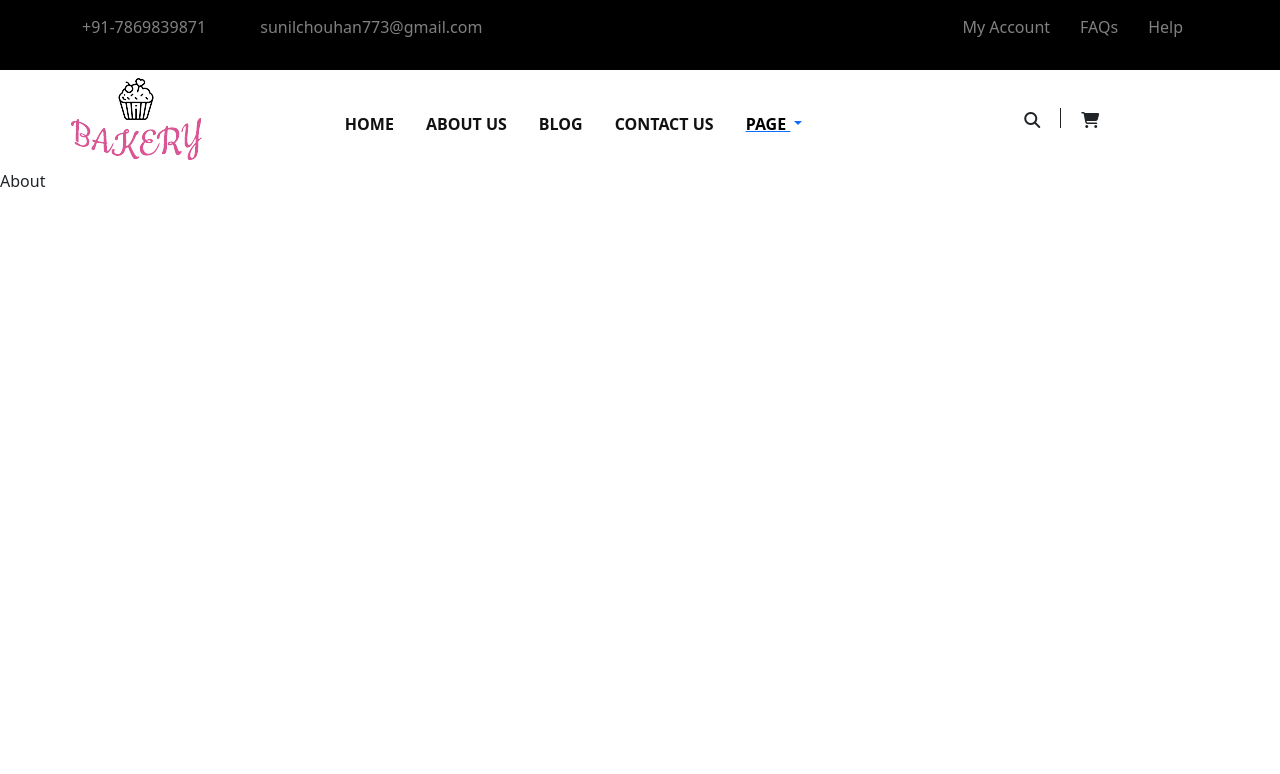
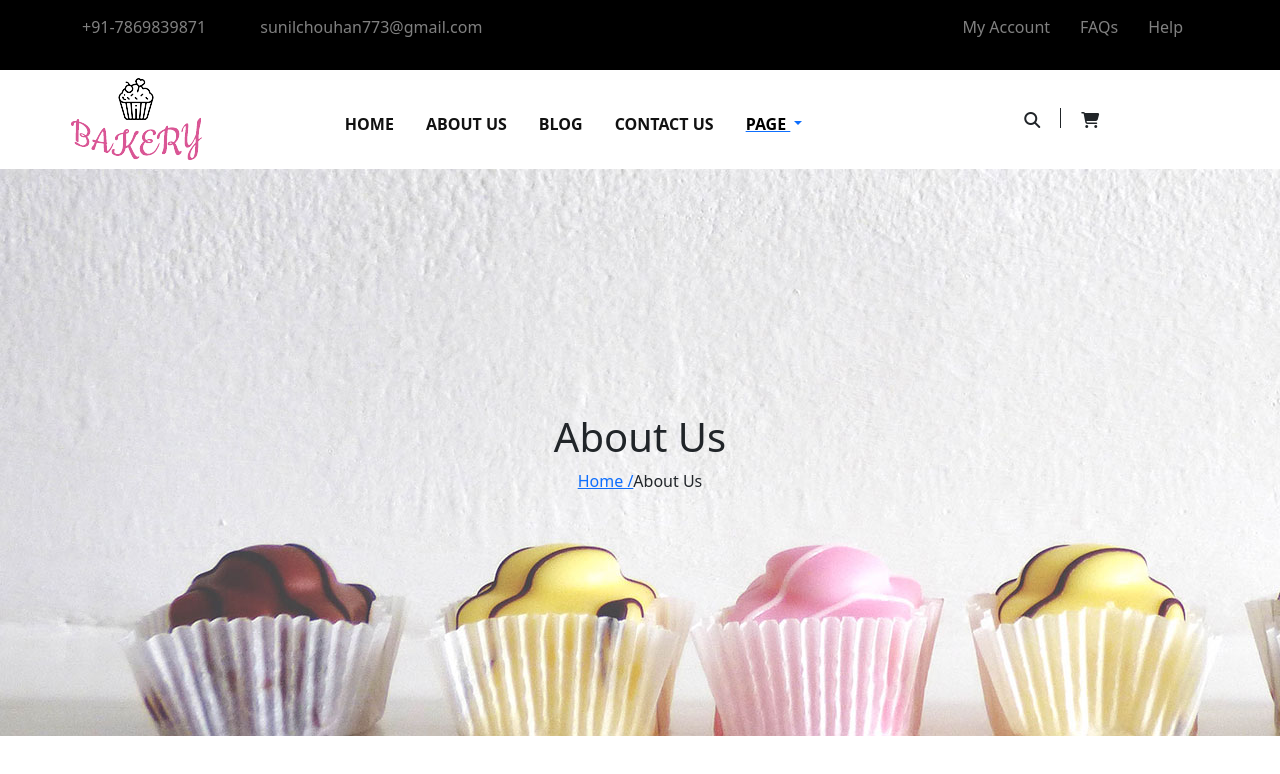
Before and after one commit to Chouhan143/Backery-website, a Next.js app: page /About in a window 1280 px wide. Shown: the top 774 px of the page. Built offline with nearby package versions, Linux system fonts and the light colour scheme.

Commit message:
about page

```diff
--- a/pages/About.js
+++ b/pages/About.js
@@ -2,7 +2,46 @@ import React from 'react'
 
 const About = () => {
   return (
-    <div>About</div>
+    <>
+<style jsx>
+{`
+
+.site-banner{
+  background: url(/banner.jpg) no-repeat;
+  height:567px;
+}
+.site-banner .banner-content {
+  display: flex;
+  width: 100%;
+  align-items: center;
+  height: inherit;
+  text-align: center;
+}
+
+
+`}
+</style>
+
+  <div className="site-banner">
+	<div className="banner-content">
+		<div className="container">
+			<div className="row">
+				<div className="col-md-12">
+					<div className="colored">
+						<h1>About Us</h1>
+						<div className="breadcum-items">
+							<span className="item"><a href="index.html">Home /</a></span>
+							<span className="item colored">About Us</span>
+						</div>
+					</div>
+				</div>
+			</div>
+		</div>
+	</div>
+</div>
+
+
+  </>
   )
 }
 
--- a/pages/index.js
+++ b/pages/index.js
@@ -325,7 +325,7 @@ padding: 20px 0px 50px;
 
 
 .association-with{
-  background-color:#38251F;
+  background-color:#F4EBF2;
 }
 .ultarget li{
   margin: 15px 10px;
```
